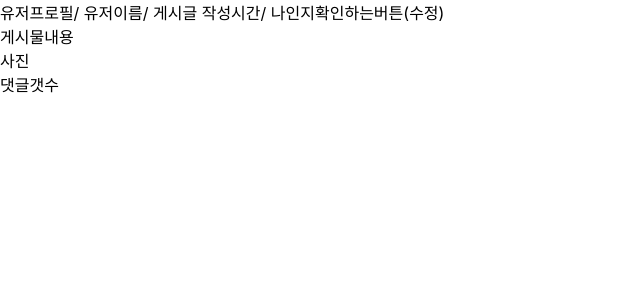
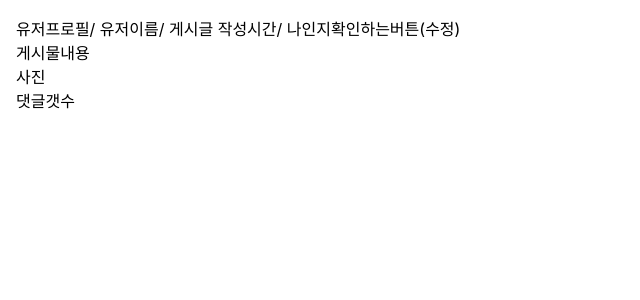
Before and after one commit to chochoq/react_imageBoard, a React (Create React App) app: page / in a window 1280 px wide. Shown: the top 300 px of the page, without its empty margins (0-640 px from the left). Built offline with nearby package versions, Linux system fonts and the light colour scheme; the HTML template or start-up script is replaced by a standard one.

Commit message:
(add) grid component

```diff
--- a/src/components/Post.js
+++ b/src/components/Post.js
@@ -1,13 +1,16 @@
 import React from 'react';
+import Grid from '../elements/Grid';
 
 const Post = () => {
 
     return (
         <React.Fragment>
-            <div>유저프로필/ 유저이름/ 게시글 작성시간/ 나인지확인하는버튼(수정)</div>
-            <div>게시물내용</div>
-            <div>사진</div>
-            <div>댓글갯수</div>
+            <Grid padding = "16px">
+                <div>유저프로필/ 유저이름/ 게시글 작성시간/ 나인지확인하는버튼(수정)</div>
+                <div>게시물내용</div>
+                <div>사진</div>
+                <div>댓글갯수</div>
+            </Grid>
         </React.Fragment>
     )
 }
--- /dev/null
+++ b/src/elements/Grid.js
@@ -0,0 +1,58 @@
+// Grid.js
+import React from 'react';
+import styled from "styled-components";
+
+const Grid = (props) => {
+    const { is_flex, width, padding, margin, bg, children} = props;
+
+    // children
+    // <tag> 태그사이에들어가있는 값이 children </tag>
+
+    // children은 스타일 속성이 아니기 때문에 스타일 속성을 가진 친구들만 모아주었다
+    const styles = {
+        is_flex: is_flex,
+        width: width,
+        padding: padding,
+        margin: margin,
+        bg: bg
+    };
+
+    return (
+        <React.Fragment>
+            <GridBox {...styles}>
+                {children}
+            </GridBox>
+        </React.Fragment>
+    )
+}
+
+// defaultProps으로 기본값 지정
+Grid.defaultProps = {
+    children: null,
+    is_flex: false,
+    width: "100%",
+    padding: false,
+    margin: false,
+    bg:false
+}
+
+// 속성값들을 전부 넣어 줌
+const GridBox = styled.div`
+    width:${(props) => props.width};
+    height:100%;
+    /* 넓이에 선굵기 포함 */
+    box-sizing:border-box;
+    /* 없으면 속성을 아예 주지않기 위해 삼항식 사용 */
+    ${(props) => (props.padding ? `padding : ${props.padding};` : "")}
+    ${(props) => (props.margin ? `margin : ${props.margin};` : "")}
+    ${(props) => (props.bg ? `background-color : ${props.bg};` : "")}
+    /* flex는 여러가지 속성을 한번에 잡아줘야하기 때문에 묶어서 사용 */
+    ${(props) => props.is_flex ? `
+        display:flex;
+        align-items:center;
+        justify-content:space-between;
+    ` : ""}
+
+`;
+
+export default Grid;
```
